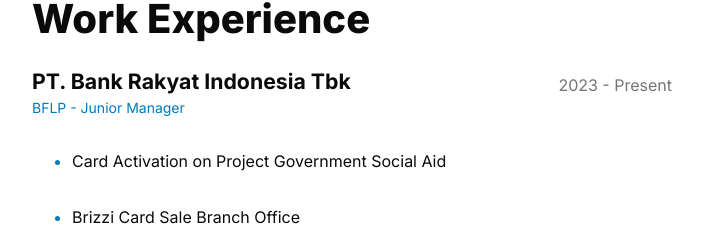
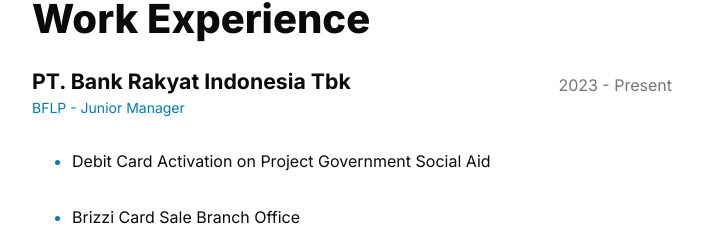
Before and after one commit to fa-mi/magic-portfolio-for-next-js, a Next.js app: page /about in a window 1280 px wide. Shown: the part 1009-1240 px from the top of the page, without its empty margins (480-1183 px from the left). Built offline with nearby package versions, Linux system fonts and the light colour scheme.

Commit message:
add debit card

```diff
--- a/src/app/resources/content-minimal.js
+++ b/src/app/resources/content-minimal.js
@@ -84,7 +84,7 @@ const about = {
                 timeframe: '2023 - Present',
                 role: 'BFLP - Junior Manager',
                 achievements: [
-                    <>Card Activation on Project Government Social Aid</>,
+                    <>Debit Debit Card Activation on Project Government Social Aid</>,
                     <>Brizzi Card Sale Branch Office</>,
                     <>Debit Card Inventory Transfer Branch Office</>,
                     <>Debit Card Contactless on BRIMO</>,
--- a/src/app/resources/content.js
+++ b/src/app/resources/content.js
@@ -84,7 +84,7 @@ const about = {
                 timeframe: '2023 - Present',
                 role: 'BFLP - Junior Manager',
                 achievements: [
-                    <>Card Activation on Project Government Social Aid</>,
+                    <>Debit Card Activation on Project Government Social Aid</>,
                     <>Brizzi Card Sale Branch Office</>,
                     <>Debit Card Inventory Transfer Branch Office</>,
                     <>Debit Card Contactless on BRIMO</>,
```
